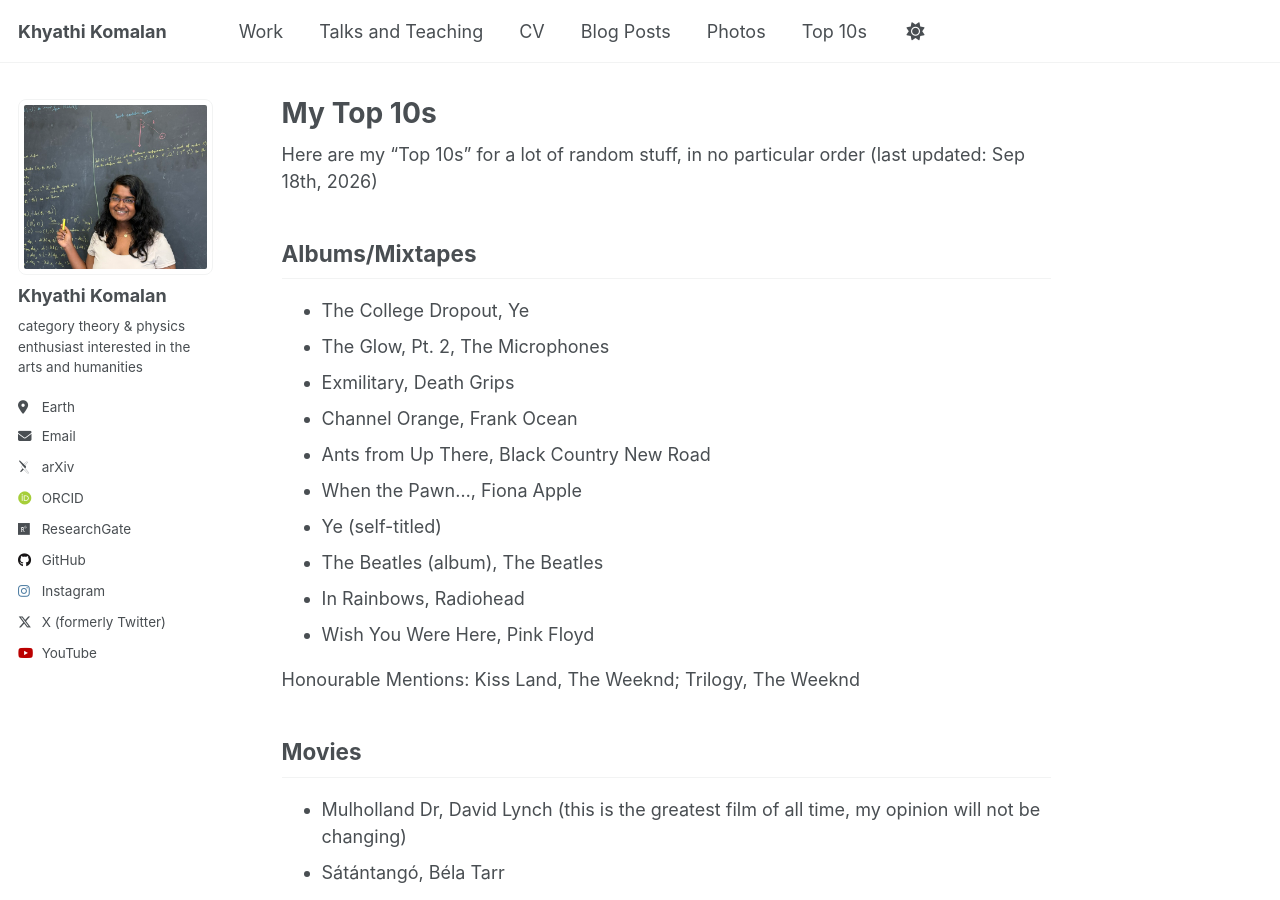
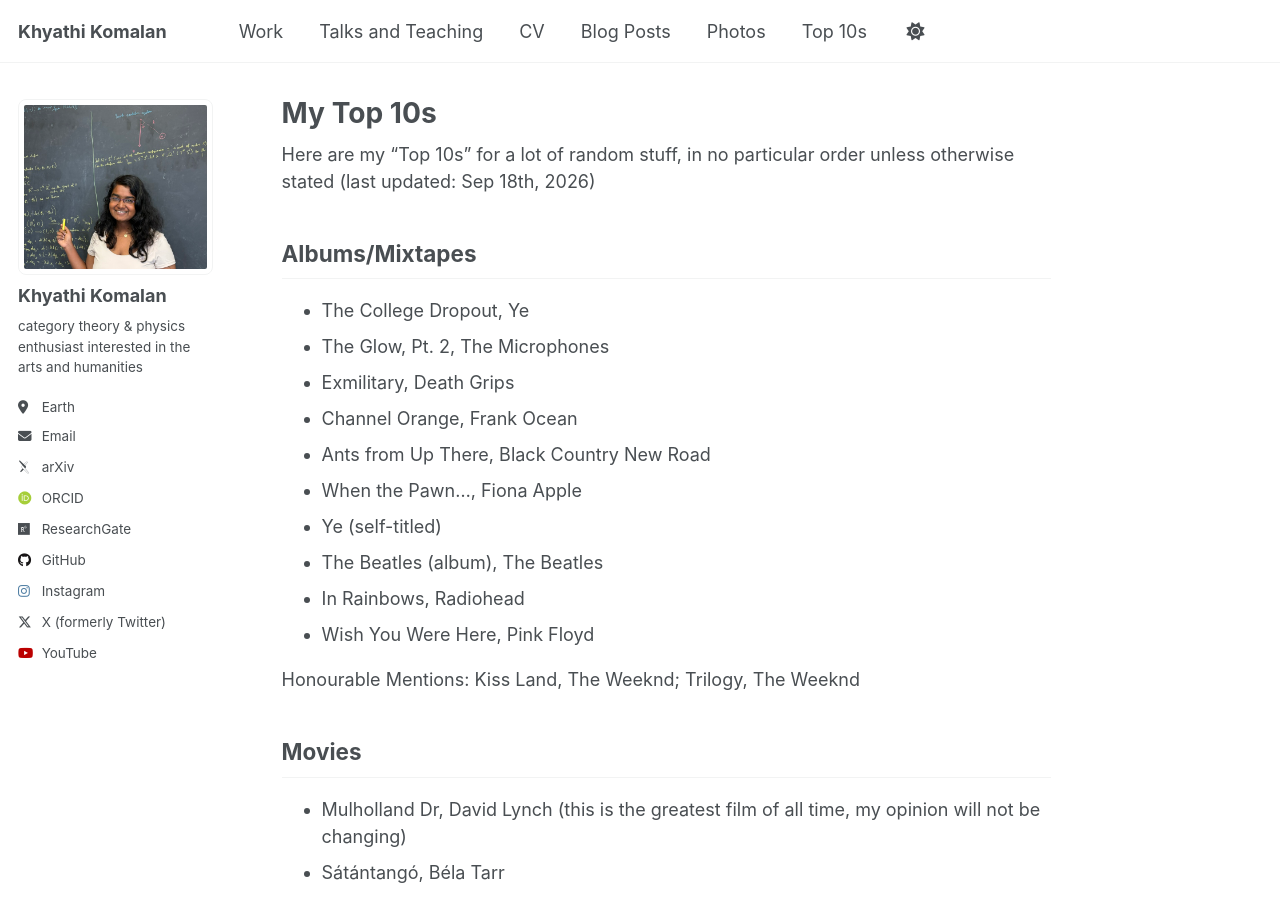
Before and after one commit to khyathikomalan/khyathikomalan.github.io, a Jekyll site: the page built from _pages/markdown.md, in a window 1280 px wide and 900 px high. Built offline with Jekyll 4.4.1, drawn with Linux system fonts in a browser that asks for light colours; some web fonts are replaced.

Commit message:
Update markdown.md

```diff
--- a/_pages/markdown.md
+++ b/_pages/markdown.md
@@ -7,7 +7,7 @@
   - /markdown.html
 ---
 
-Here are my "Top 10s" for a lot of random stuff, in no particular order (last updated: Sep 18th, 2026)
+Here are my "Top 10s" for a lot of random stuff, in no particular order unless otherwise stated (last updated: Sep 18th, 2026)
 
 ## Albums/Mixtapes
 
```
